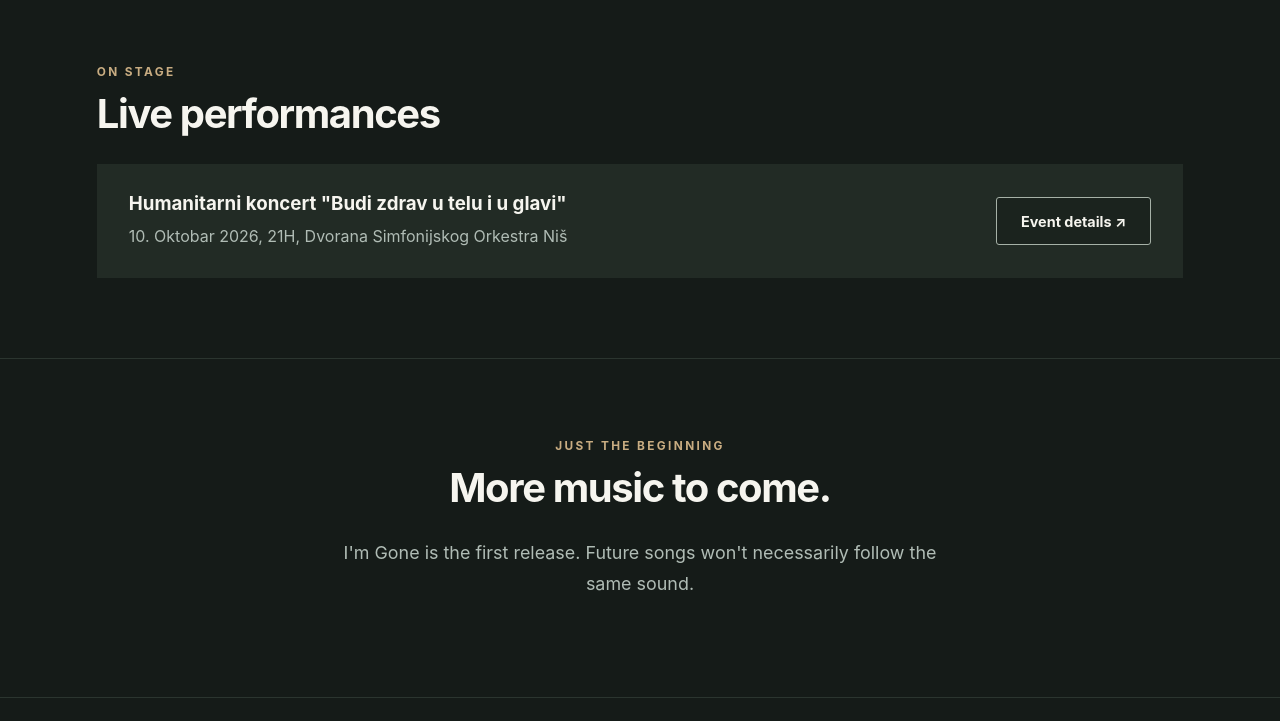
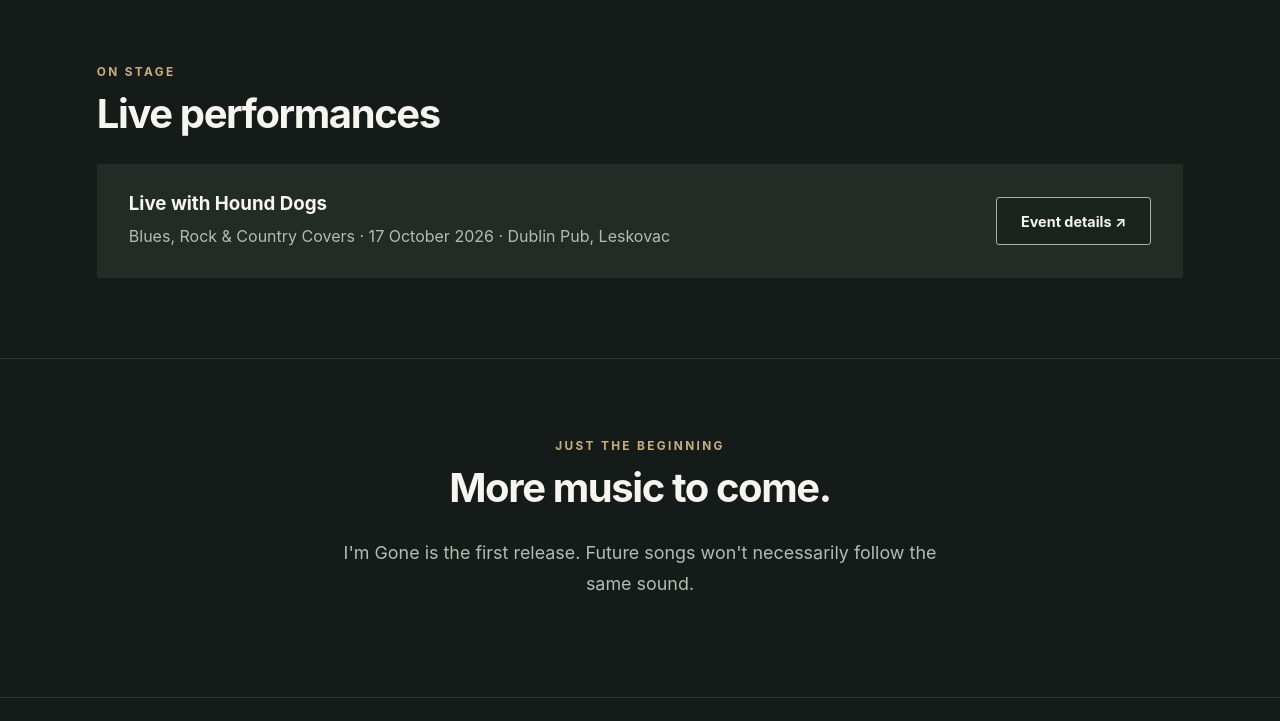
Before and after one commit to CikaVlada/valdez, a plain HTML site: page index.html in a window 1280 px wide. Shown: the part 2040-2761 px from the top of the page. Drawn offline with Linux system fonts and the light colour scheme.

Commit message:
Update index.html

```diff
--- a/index.html
+++ b/index.html
@@ -30,9 +30,9 @@ const SITE = {
   youtubeUrl: 'https://www.youtube.com/channel/UCmlDq26n22QMZVO6mPvE62w',
   spotifyArtistUrl: 'https://open.spotify.com/artist/6ojw69HxgqeJDzZZ4Sdnij',
   nextShow: {
-    title: 'Humanitarni koncert "Budi zdrav u telu i u glavi"',
-    details: '10. Oktobar 2026, 21H, Dvorana Simfonijskog Orkestra Niš',
-    url: 'https://shtekhouse.com/kulturni-stek/humanitarni-koncert-budi-zdrav-u-telu-i-u-glavi-povodom-svetskog-dana-mentalnog-zdravlja-subotu-10-oktobra-u-dvorani-niskog-simfonijskog-orkestra/'
+    title: 'Live with Hound Dogs',
+    details: 'Blues, Rock & Country Covers · 17 October 2026 · Dublin Pub, Leskovac',
+    url: 'https://www.instagram.com/p/DeYxPzADH4C/'
   }
 };
 const valid = s => typeof s === 'string' && /^https:\/\//i.test(s);
```
